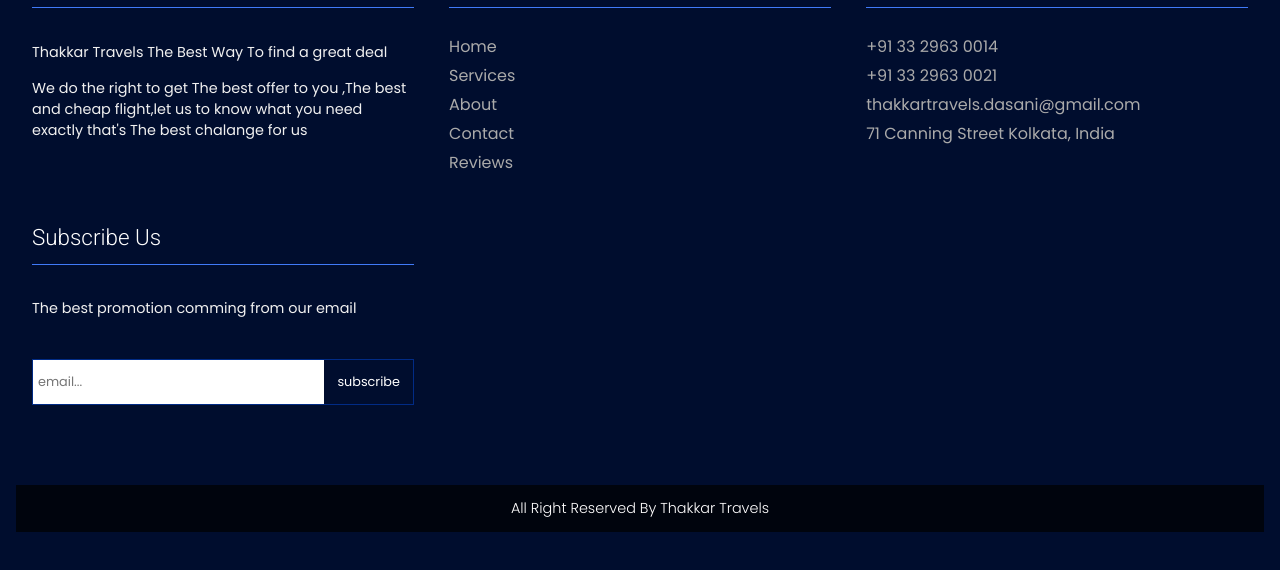
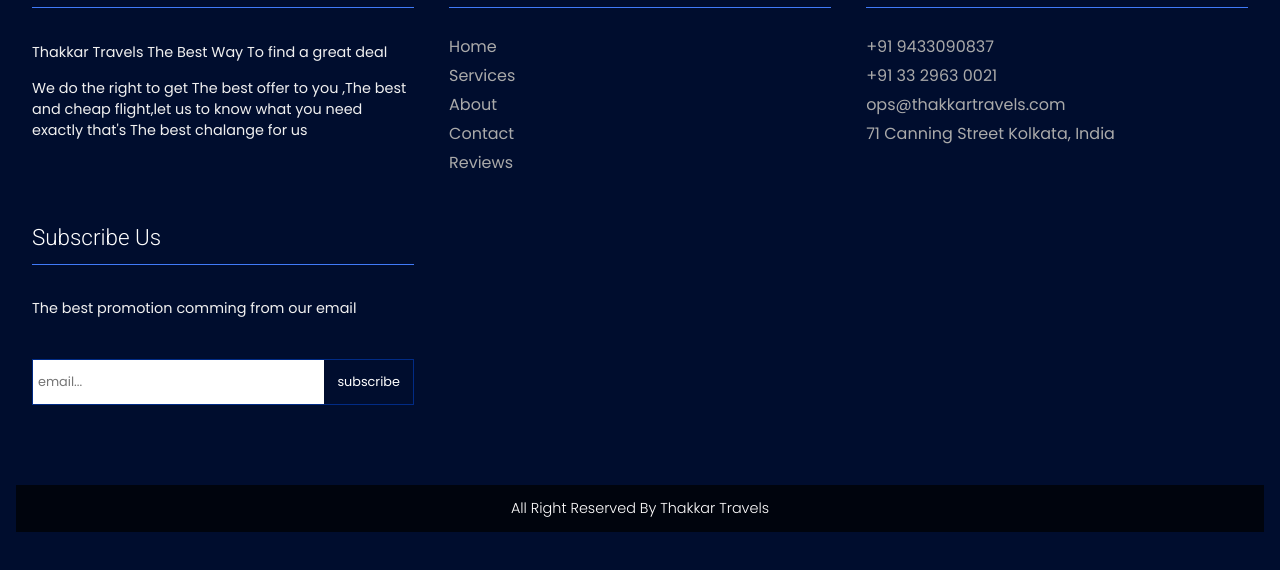
Before and after one commit to HITESHDASANI/THAKKAR-TRAVELS-WEBSITE, a plain HTML site: page index.html in a window 1280 px wide. Shown: the part 2616-3186 px from the top of the page. Drawn offline with nearby package versions, Linux system fonts and the light colour scheme; a script that the page names is missing; files whose address does not match are found by name.

Commit message:
Update index.html

```diff
--- a/index.html
+++ b/index.html
@@ -307,9 +307,9 @@
           </div>
           <div class="body">
             <ul class="links">
-              <li>+91 33 2963 0014</li>
+              <li>+91 9433090837</li>
               <li>+91 33 2963 0021</li>
-              <li>thakkartravels.dasani@gmail.com</li>
+              <li>ops@thakkartravels.com</li>
               <li>71 Canning Street Kolkata, India</li>
 
             </ul>
@@ -343,4 +343,5 @@
 <script src="./assets/main.js"></script>
 </body>
 
+
 </html>
```
